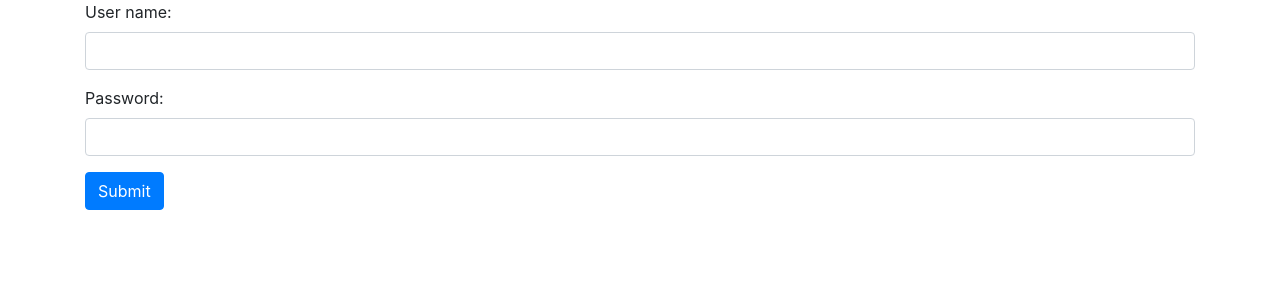
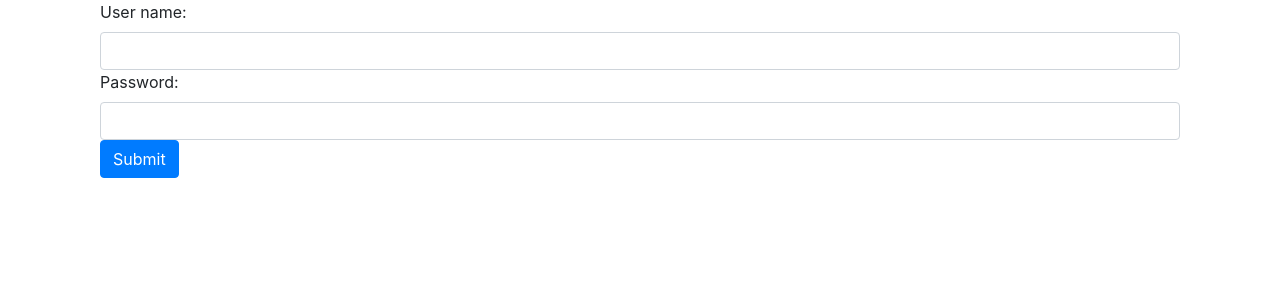
Before and after one commit to galimre63/beer-list, an Angular app: page /login in a window 1280 px wide. Shown: the top 300 px of the page. Built offline with nearby package versions, Linux system fonts and the light colour scheme.

Commit message:
6 files modified

```diff
--- a/src/app/app.component.ts
+++ b/src/app/app.component.ts
@@ -4,4 +4,9 @@ import { Component } from '@angular/core';
   selector: 'my-app',
   templateUrl: './app.component.html'
 })
-export class AppComponent  {}
+export class AppComponent  {
+  constructor(){
+      let username:string = localStorage.getItem('userName');
+      console.log('main constructor:\'',username,'\'');
+  }
+}
--- a/src/app/app.module.ts
+++ b/src/app/app.module.ts
@@ -10,7 +10,9 @@ import { AppRoutingModule } from './app.routing.module';
   declarations: [ AppComponent ],
   imports: [
     AppRoutingModule,
-    BrowserModule, FormsModule, HttpModule
+    BrowserModule,
+    FormsModule,
+    HttpModule
   ],
   bootstrap: [ AppComponent ]
 })
--- a/src/app/app.routing.module.ts
+++ b/src/app/app.routing.module.ts
@@ -1,5 +1,6 @@
 import { RouterModule } from '@angular/router';
 import { NgModule } from '@angular/core';
+import { BrowserModule } from '@angular/platform-browser';
 import { LoginComponent } from './login/login.component';
 import { MainComponent } from './main/main.component';
 import { AuthGuard } from './auth.guard';
@@ -13,7 +14,8 @@ import { AuthGuard } from './auth.guard';
       { path: 'login', component: LoginComponent },
       { path: 'main', component: MainComponent, canActivate: [AuthGuard] },
       { path: '**', redirectTo: 'main' }
-    ])
+    ]),
+    BrowserModule
   ],
   exports: [ RouterModule ],
   providers: [ AuthGuard ],
--- a/src/app/auth.guard.ts
+++ b/src/app/auth.guard.ts
@@ -14,9 +14,10 @@ export class AuthGuard implements CanActivate {
       let username:string = localStorage.getItem('userName');
       console.log('can activate',username);
       if(username && username.length>0){
+        return false;
+      }else{
+        this.route.navigate(['login']);
         return true;
       }
-      this.route.navigate(['login']);
-      return false;
   }
 }
--- a/src/app/login/login.component.html
+++ b/src/app/login/login.component.html
@@ -1,11 +1,13 @@
-<form>
-  <div class="form-group">
+<div class="container">
+  <div class="row-fluid">
     <label for="username">User name:</label>
     <input type="text" class="form-control" aria-describedby="emailHelp">
   </div>
-  <div class="form-group">
+  <div class="row-fluid">
     <label for="password">Password:</label>
     <input type="password" class="form-control">
   </div>
+  <div class="row-fluid">
   <button type="submit" class="btn btn-primary" (click)="login()">Submit</button>
-</form>
+  </div>
+</div>
--- a/src/app/login/login.component.ts
+++ b/src/app/login/login.component.ts
@@ -1,4 +1,5 @@
 import { Component, OnInit } from '@angular/core';
+import { Router } from '@angular/router';
 
 @Component({
   selector: 'app-login',
@@ -6,14 +7,21 @@ import { Component, OnInit } from '@angular/core';
 })
 export class LoginComponent implements OnInit {
 
-  public userName:string = 'user name';
+  public userName:string = 'username';
 
-  constructor() { }
+  constructor(private route:Router) {
+      let username:string = localStorage.getItem('userName');
+      console.log('login constructor:\'',username,'\'');
+  }
 
   ngOnInit() {
   }
 
   public login():void {
     localStorage.setItem('userName',this.userName);
+      if(this.userName && this.userName.length>0){
+        console.log('login(',localStorage.getItem('userName'),')');
+        this.route.navigate(['login']);
+      }
   }
 }
```
